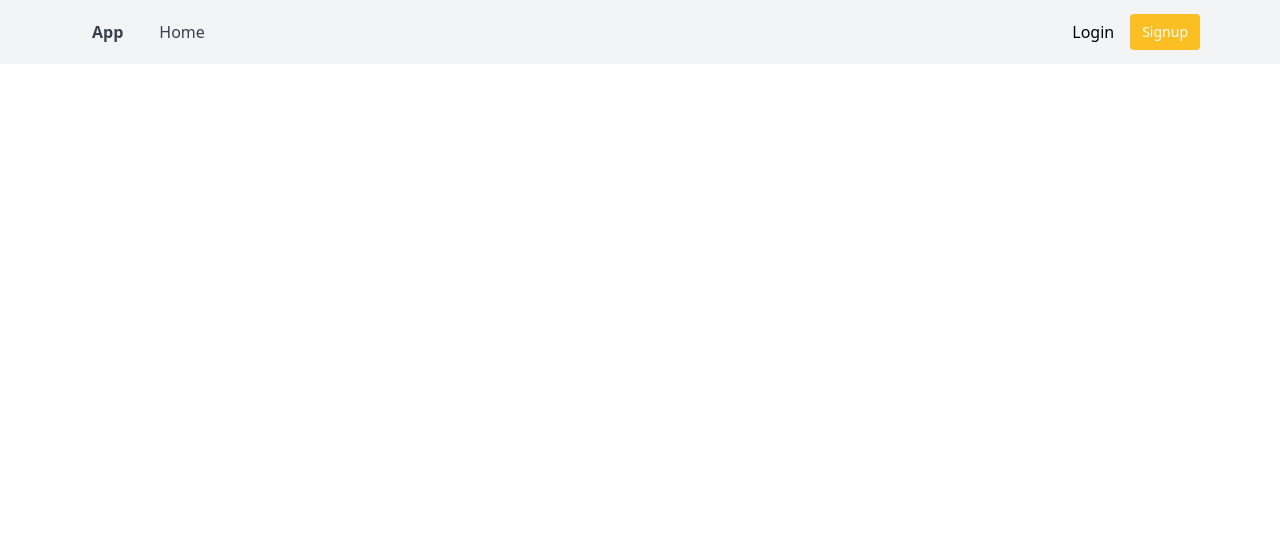
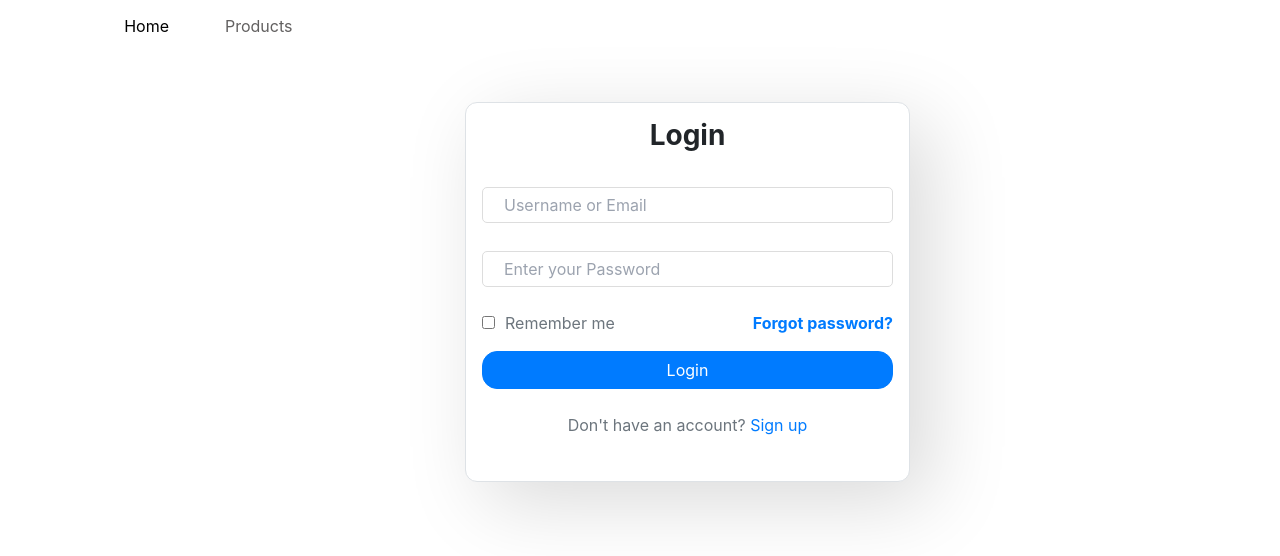
Before and after one commit to saharmoradik/Authentication-vue, a Vue app: page / in a window 1280 px wide. Shown: the top 556 px of the page. Built offline with nearby package versions, Linux system fonts and the light colour scheme.

Commit message:
LoginForm component

```diff
--- a/public/index.html
+++ b/public/index.html
@@ -9,6 +9,10 @@
     <link
       rel="stylesheet"
       href="https://unpkg.com/tailwindcss@^2/dist/tailwind.min.css"
+    />
+    <link
+      rel="stylesheet"
+      href="https://maxcdn.bootstrapcdn.com/bootstrap/4.0.0/css/bootstrap.min.css"
     />
   </head>
   <body>
--- a/src/App.vue
+++ b/src/App.vue
@@ -1,18 +1,29 @@
 <template>
   <div id="app">
-    <NavBar />
+    <div><NavBar /></div>
+
+    <div class="wraper">
+      <LoginForm />
+    </div>
   </div>
 </template>
 
 <script>
 import NavBar from "./components/NavBar.vue";
-
+import LoginForm from "./components/LoginForm.vue";
 export default {
   name: "App",
   components: {
     NavBar,
+    LoginForm,
   },
 };
 </script>
 
-<style></style>
+<style>
+.wraper {
+  display: flex;
+  justify-content: center;
+  align-items: center;
+}
+</style>
--- a/src/components/HelloWorld.vue
+++ /dev/null
@@ -1,58 +0,0 @@
-<template>
-  <div class="hello">
-    <h1>{{ msg }}</h1>
-    <p>
-      For a guide and recipes on how to configure / customize this project,<br>
-      check out the
-      <a href="https://cli.vuejs.org" target="_blank" rel="noopener">vue-cli documentation</a>.
-    </p>
-    <h3>Installed CLI Plugins</h3>
-    <ul>
-      <li><a href="https://github.com/vuejs/vue-cli/tree/dev/packages/%40vue/cli-plugin-babel" target="_blank" rel="noopener">babel</a></li>
-      <li><a href="https://github.com/vuejs/vue-cli/tree/dev/packages/%40vue/cli-plugin-eslint" target="_blank" rel="noopener">eslint</a></li>
-    </ul>
-    <h3>Essential Links</h3>
-    <ul>
-      <li><a href="https://vuejs.org" target="_blank" rel="noopener">Core Docs</a></li>
-      <li><a href="https://forum.vuejs.org" target="_blank" rel="noopener">Forum</a></li>
-      <li><a href="https://chat.vuejs.org" target="_blank" rel="noopener">Community Chat</a></li>
-      <li><a href="https://twitter.com/vuejs" target="_blank" rel="noopener">Twitter</a></li>
-      <li><a href="https://news.vuejs.org" target="_blank" rel="noopener">News</a></li>
-    </ul>
-    <h3>Ecosystem</h3>
-    <ul>
-      <li><a href="https://router.vuejs.org" target="_blank" rel="noopener">vue-router</a></li>
-      <li><a href="https://vuex.vuejs.org" target="_blank" rel="noopener">vuex</a></li>
-      <li><a href="https://github.com/vuejs/vue-devtools#vue-devtools" target="_blank" rel="noopener">vue-devtools</a></li>
-      <li><a href="https://vue-loader.vuejs.org" target="_blank" rel="noopener">vue-loader</a></li>
-      <li><a href="https://github.com/vuejs/awesome-vue" target="_blank" rel="noopener">awesome-vue</a></li>
-    </ul>
-  </div>
-</template>
-
-<script>
-export default {
-  name: 'HelloWorld',
-  props: {
-    msg: String
-  }
-}
-</script>
-
-<!-- Add "scoped" attribute to limit CSS to this component only -->
-<style scoped>
-h3 {
-  margin: 40px 0 0;
-}
-ul {
-  list-style-type: none;
-  padding: 0;
-}
-li {
-  display: inline-block;
-  margin: 0 10px;
-}
-a {
-  color: #42b983;
-}
-</style>
--- /dev/null
+++ b/src/components/LoginForm.vue
@@ -0,0 +1,146 @@
+<template>
+  <div class="container">
+    <div class="row">
+      <div class="offset-md-2 col-lg-5 col-md-7 offset-lg-4 offset-md-3">
+        <div class="panel border bg-white">
+          <div class="panel-heading">
+            <h3 class="pt-3 font-weight-bold">Login</h3>
+          </div>
+          <div class="panel-body p-3">
+            <form action="login_script.php" method="POST">
+              <div class="form-group py-2">
+                <div class="input-field">
+                  <span class="far fa-user p-2"></span>
+                  <input type="text" placeholder="Username or Email" required />
+                </div>
+              </div>
+              <div class="form-group py-1 pb-2">
+                <div class="input-field">
+                  <span class="fas fa-lock px-2"></span>
+                  <input
+                    type="password"
+                    placeholder="Enter your Password"
+                    required
+                  />
+                  <button class="btn bg-white text-muted">
+                    <span class="far fa-eye-slash"></span>
+                  </button>
+                </div>
+              </div>
+              <div class="form-inline">
+                <input type="checkbox" name="remember" id="remember" />
+                <label for="remember" class="text-muted">Remember me</label>
+                <a href="#" id="forgot" class="font-weight-bold"
+                  >Forgot password?</a
+                >
+              </div>
+              <div class="btn btn-primary btn-block mt-3">Login</div>
+              <div class="text-center pt-4 text-muted">
+                Don't have an account? <a href="#">Sign up</a>
+              </div>
+            </form>
+          </div>
+        </div>
+      </div>
+    </div>
+  </div>
+</template>
+
+<script>
+export default {
+  name: "LoginForm",
+};
+</script>
+
+<style>
+@import url("https://fonts.googleapis.com/css2?family=Poppins&display=swap");
+
+.container {
+  margin: 50px auto;
+}
+.panel-heading {
+  text-align: center;
+  margin-bottom: 10px;
+}
+#forgot {
+  min-width: 100px;
+  margin-left: auto;
+  text-decoration: none;
+}
+a:hover {
+  text-decoration: none;
+}
+.form-inline label {
+  padding-left: 10px;
+  margin: 0;
+  cursor: pointer;
+}
+.btn.btn-primary {
+  margin-top: 20px;
+  border-radius: 15px;
+}
+.panel {
+  min-height: 380px;
+  box-shadow: 20px 20px 80px rgb(218, 218, 218);
+  border-radius: 12px;
+}
+.input-field {
+  border-radius: 5px;
+  padding: 5px;
+  display: flex;
+  align-items: center;
+  cursor: pointer;
+  border: 1px solid #ddd;
+}
+input[type="text"],
+input[type="password"] {
+  border: none;
+  outline: none;
+  box-shadow: none;
+  width: 100%;
+}
+.fa-eye-slash.btn {
+  border: none;
+  outline: none;
+  box-shadow: none;
+}
+img {
+  width: 40px;
+  height: 40px;
+  object-fit: cover;
+  border-radius: 50%;
+  position: relative;
+}
+a[target="_blank"] {
+  position: relative;
+  transition: all 0.1s ease-in-out;
+}
+
+.bordert {
+  border-top: 1px solid #aaa;
+  position: relative;
+}
+.bordert:after {
+  content: "or connect with";
+  position: absolute;
+  top: -13px;
+  left: 33%;
+  background-color: #fff;
+  padding: 0px 8px;
+}
+@media (max-width: 360px) {
+  #forgot {
+    margin-left: 0;
+    padding-top: 10px;
+  }
+  body {
+    height: 100%;
+  }
+  .container {
+    margin: 30px 0;
+  }
+  .bordert:after {
+    left: 25%;
+  }
+}
+</style>
--- a/src/components/NavBar.vue
+++ b/src/components/NavBar.vue
@@ -1,47 +1,32 @@
 <template>
-  <nav class="bg-gray-100 fixed inset-x-0">
-    <div class="max-w-6xl mx-auto px-4">
-      <div class="flex justify-between">
-        <div class="flex space-x-4">
-          <!-- logo -->
-          <div>
-            <a
-              href="#"
-              class="flex items-center py-5 px-2 text-gray-700 hover:text-gray-900"
-            >
-              <i class="bx bxl-medium-old mr-1 text-xl mb-1 text-blue-400"></i>
-              <span class="font-bold">App</span>
-            </a>
-          </div>
-          <!-- primary nav -->
-          <div class="hidden md:flex items-center space-x-1">
-            <a href="#" class="py-5 px-3 text-gray-700 hover:text-gray-900"
-              >Home</a
-            >
-          </div>
-        </div>
-        <!-- secondary nav -->
-        <div class="hidden md:flex items-center space-x-1">
-          <a href="" class="py-5 px-3">Login</a>
-          <a
-            href=""
-            class="py-2 px-3 bg-yellow-400 text-white hover:bg-yellow-300 text-sm hover:text-yellow-800 rounded transition duration-300"
-            >Signup</a
-          >
-        </div>
-        <!-- mobile button goes here -->
-        <div class="md:hidden flex items-center">
-          <button class="mobile-menu-button focus:outline-none">
-            <i class="bx bx-menu text-3xl mt-1"></i>
-          </button>
-        </div>
+  <div class="container-fluid px-0">
+    <nav class="navbar navbar-expand-lg navbar-dark bg-white py-0 px-0">
+      <a class="navbar-brand" href="#"
+        ><strong><i>App</i></strong></a
+      >
+      <button
+        class="navbar-toggler mr-3"
+        type="button"
+        data-toggle="collapse"
+        data-target="#navbarNav"
+        aria-controls="navbarNav"
+        aria-expanded="false"
+        aria-label="Toggle navigation"
+      >
+        <span class="navbar-toggler-icon"></span>
+      </button>
+      <div class="collapse navbar-collapse" id="navbarNav">
+        <ul class="navbar-nav">
+          <li class="nav-item active">
+            <a class="nav-link" href="#">Home</a>
+          </li>
+          <li class="nav-item">
+            <a class="nav-link" href="#">Products</a>
+          </li>
+        </ul>
       </div>
-    </div>
-    <!-- mobile menu -->
-    <div class="mobile-menu hidden md:hidden">
-      <a href="#" class="block py-2 px-4 text-sm hover:bg-gray-200">Home</a>
-    </div>
-  </nav>
+    </nav>
+  </div>
 </template>
 
 <script>
@@ -49,3 +34,56 @@ export default {
   name: "NavBar",
 };
 </script>
+
+<style>
+body {
+}
+
+.bg-white {
+  background-color: rgb(214, 202, 202);
+}
+
+.navbar-brand {
+  padding: 11px 20px;
+}
+
+.active {
+  background-color: #fff;
+  color: #000 !important;
+}
+
+.navbar-nav {
+  width: 100%;
+}
+
+.nav-link {
+  color: inherit !important;
+}
+
+.nav-item {
+  padding: 6px 20px;
+  color: rgb(98, 96, 96);
+}
+
+.nav-item:hover {
+  color: #000 !important;
+}
+
+.right {
+  margin-left: auto;
+}
+
+.navbar-collapse.collapse.in {
+  display: block !important;
+}
+
+@media (max-width: 992px) {
+  .right {
+    margin-left: 0;
+  }
+
+  .nav-item {
+    width: 100%;
+  }
+}
+</style>
```
